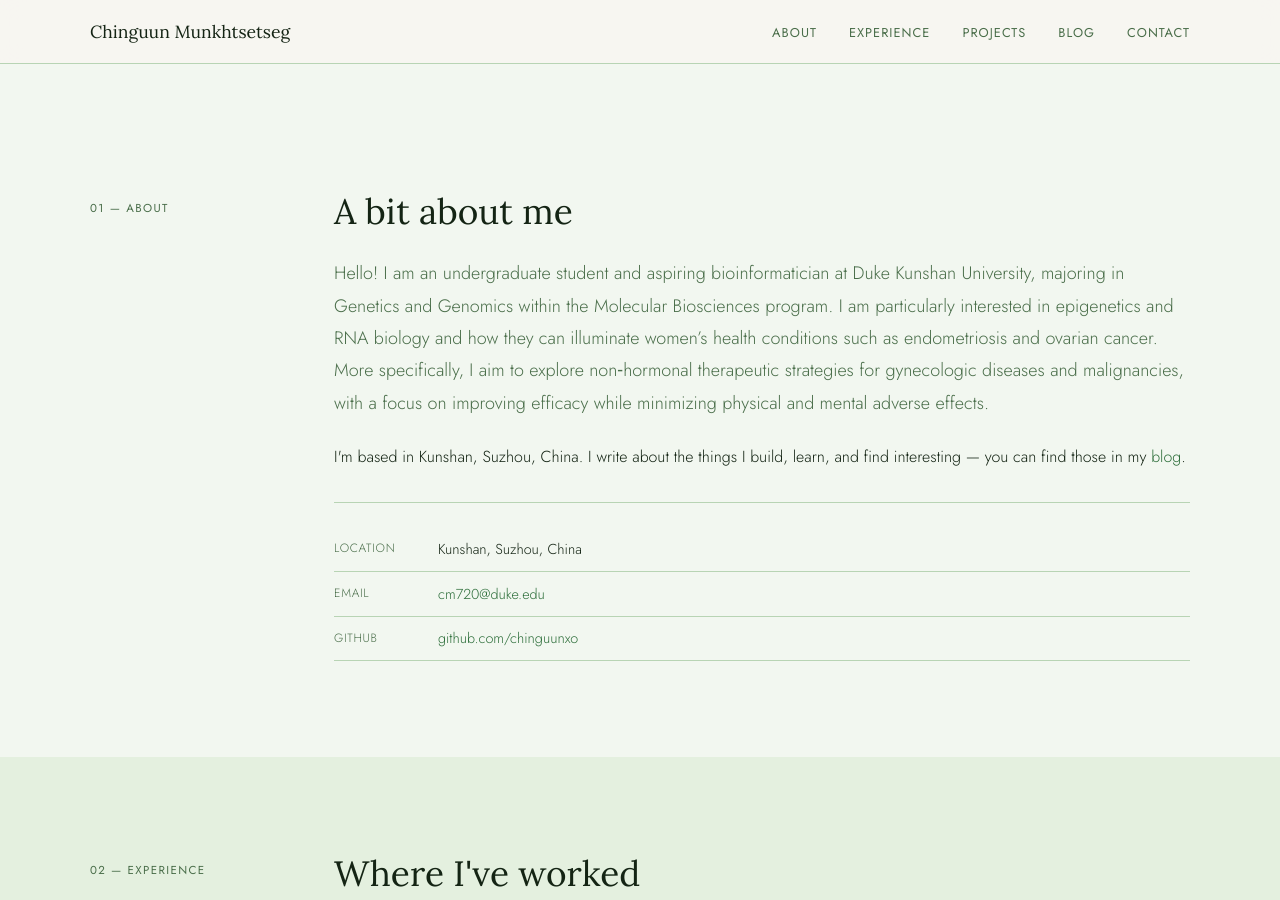
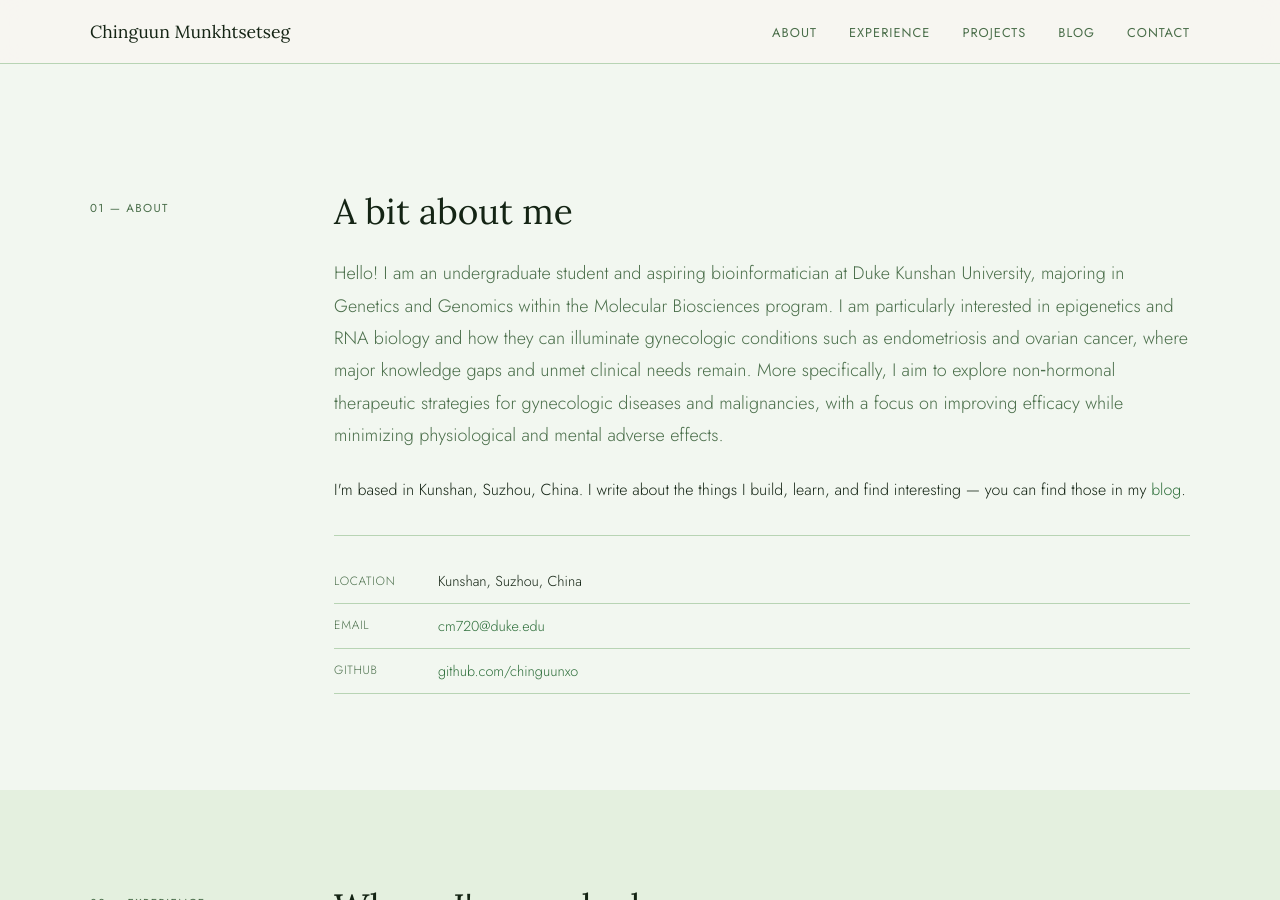
Before and after one commit to chinguunxo/chinguunxo.github.io, a Jekyll site: the page built from index.html, in a window 1280 px wide and 900 px high, scrolled down 805 px. Built offline with Jekyll 4.4.1, drawn with Linux system fonts in a browser that asks for light colours.

Commit message:
Revise author bio for clarity and focus
Updated bio to reflect a focus on gynecologic conditions and clinical needs.

```diff
--- a/_config.yml
+++ b/_config.yml
@@ -6,7 +6,7 @@ url: "https://chinguunxo.github.io"
 author:
   name: "Chinguun Munkhtsetseg"
   email: "cm720@duke.edu"
-  bio: "Hello! I am an undergraduate student and aspiring bioinformatician at Duke Kunshan University, majoring in Genetics and Genomics within the Molecular Biosciences program. I am particularly interested in epigenetics and RNA biology and how they can illuminate women’s health conditions such as endometriosis and ovarian cancer. More specifically, I aim to explore non‑hormonal therapeutic strategies for gynecologic diseases and malignancies, with a focus on improving efficacy while minimizing physical and mental adverse effects."
+  bio: "Hello! I am an undergraduate student and aspiring bioinformatician at Duke Kunshan University, majoring in Genetics and Genomics within the Molecular Biosciences program. I am particularly interested in epigenetics and RNA biology and how they can illuminate gynecologic conditions such as endometriosis and ovarian cancer, where major knowledge gaps and unmet clinical needs remain. More specifically, I aim to explore non‑hormonal therapeutic strategies for gynecologic diseases and malignancies, with a focus on improving efficacy while minimizing physiological and mental adverse effects."
   location: "Kunshan, Suzhou, China"
   github: "chinguunxo"
   linkedin: "chinguun-m"
```
